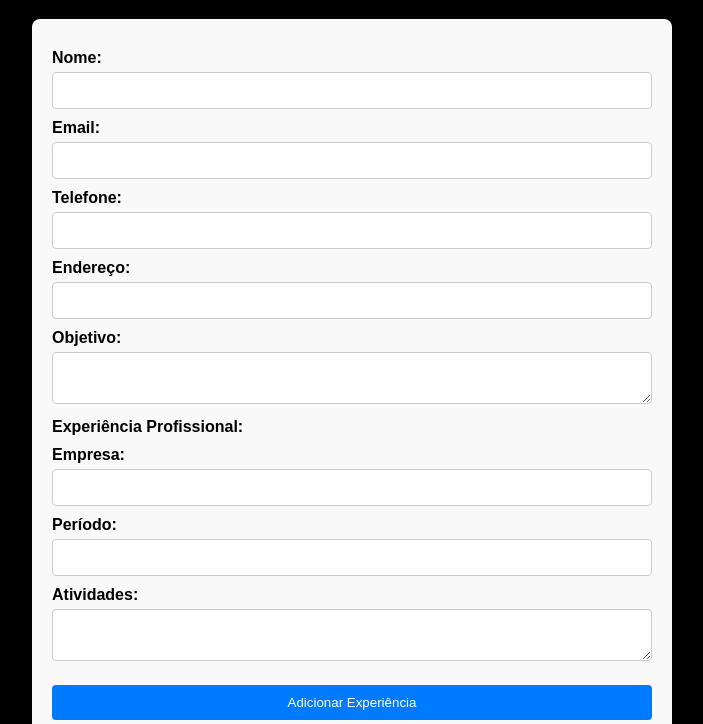
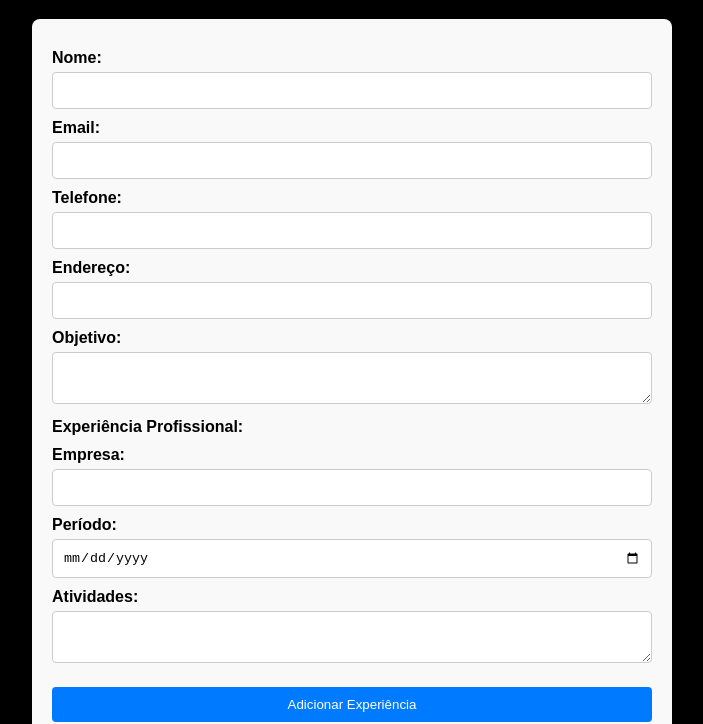
Before and after one commit to arijunior2020/gerador-curriculo, a website: page views/index.html in a window 1280 px wide. Shown: the part 79-803 px from the top of the page, without its empty margins (288-991 px from the left). Drawn offline with Linux system fonts and the light colour scheme; a small style sheet from the web is missing.

Commit message:
Alterando tipo de input do campo período

```diff
--- a/views/index.html
+++ b/views/index.html
@@ -44,7 +44,7 @@
                     <label for="company">Empresa:</label>
                     <input type="text" id="company" name="company[]" required>
                     <label for="period">Período:</label>
-                    <input type="text" id="period" name="period[]" required>
+                    <input type="date" id="period" name="period[]" required>
                     <label for="activities">Atividades:</label>
                     <textarea id="activities" name="activities[]" required></textarea>
                 </div>
```
